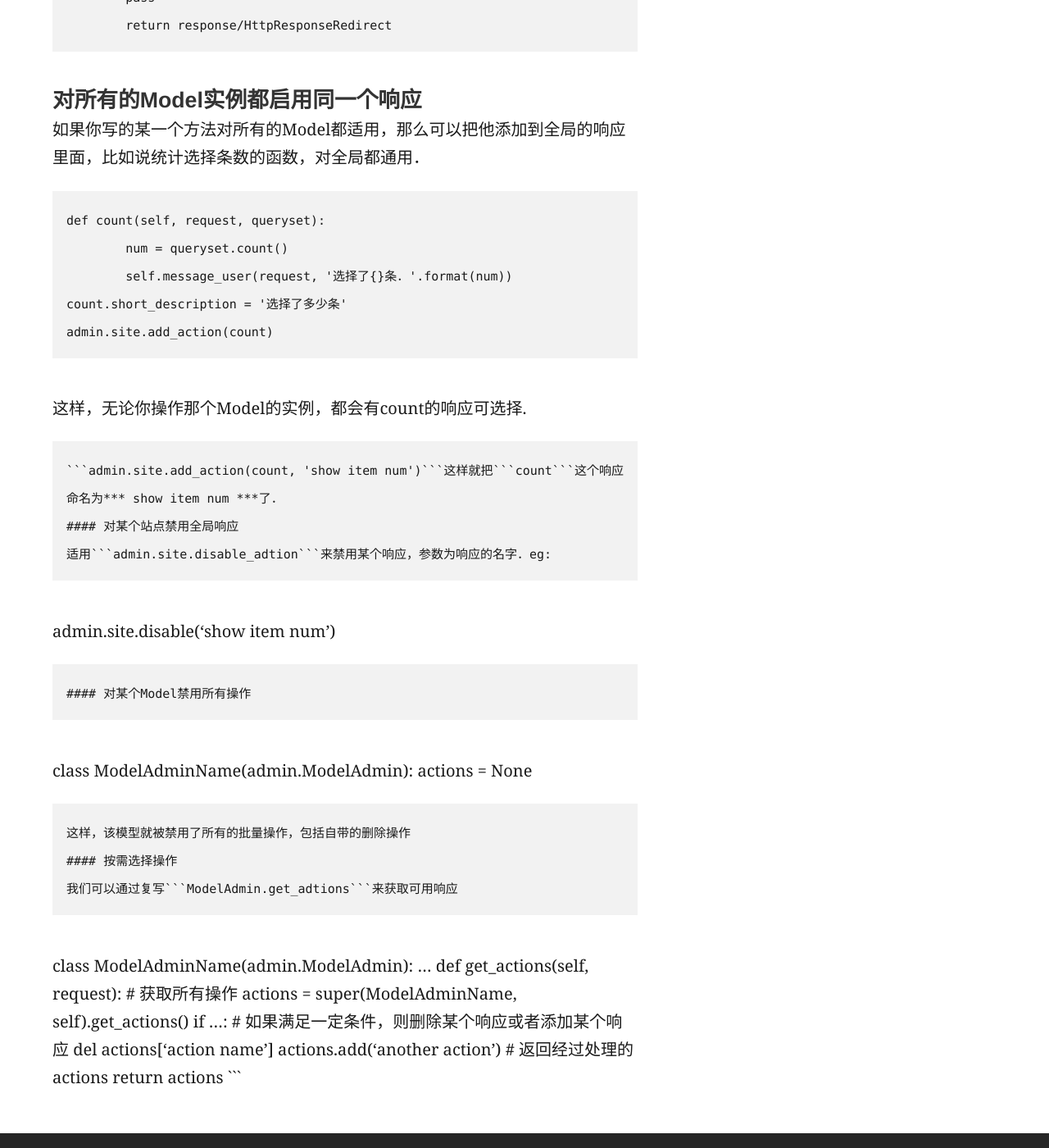
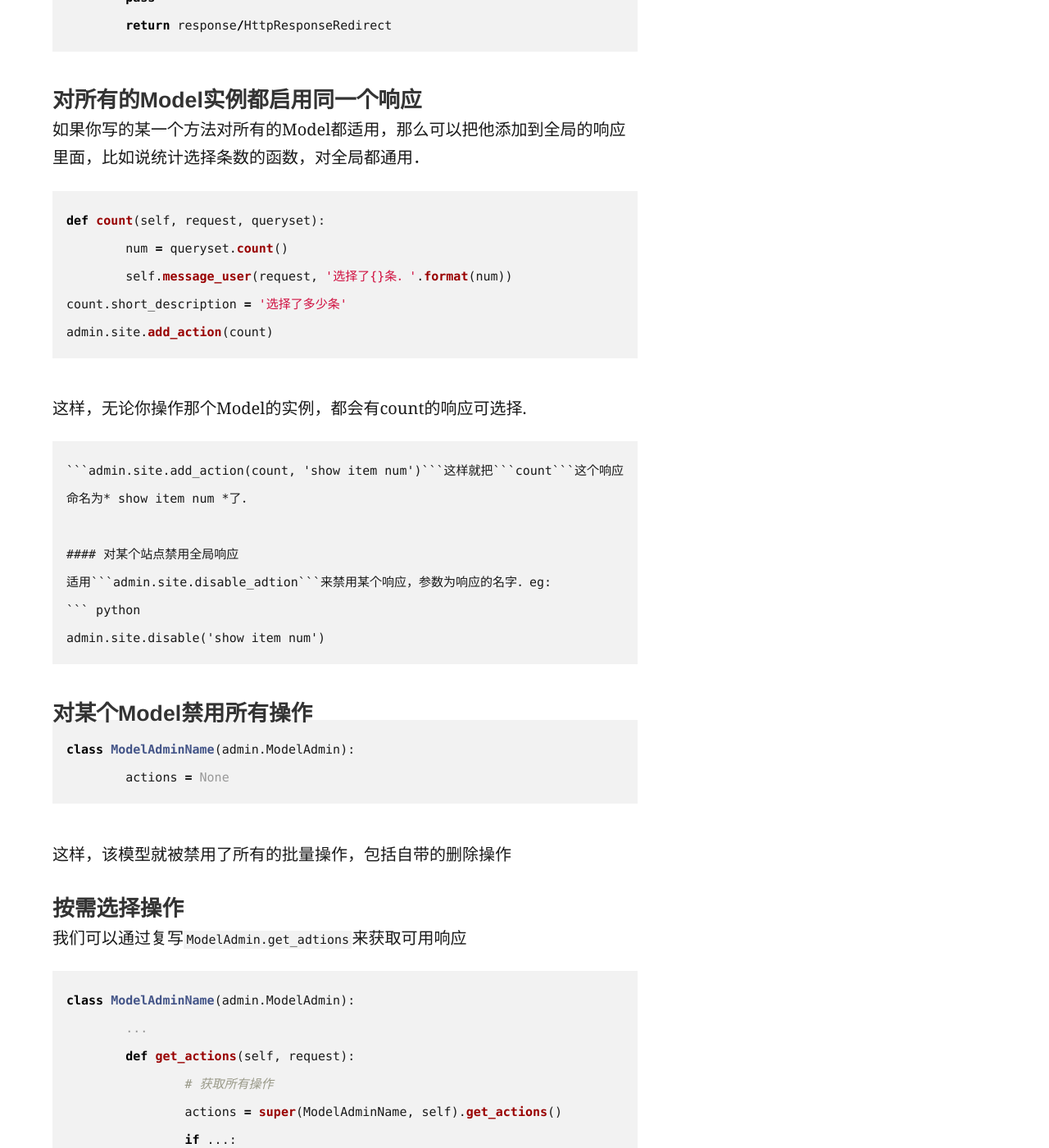
Before and after one commit to DrCBin/DrCBin.github.io, a Jekyll site: the page built from _posts/2017-03-12-django中ModelAdmin.action的用法总结.md, in a window 1280 px wide and 1400 px high, scrolled down 2134 px. Shown: the whole window at 82% size. Built offline with Jekyll 4.4.1, drawn with Linux system fonts in a browser that asks for light colours; comment, search, counter and statistics services are not loaded; some of the changed text lies outside the part shown.

Commit message:
2017.03.12-20:33

````diff
--- a/_posts/2017-03-12-django中ModelAdmin.action的用法总结.md
+++ b/_posts/2017-03-12-django中ModelAdmin.action的用法总结.md
@@ -5,7 +5,7 @@ excerpt: ModelAdmin.actions的用法总结
 ---
 
 [参考文档:django documentation](https://docs.djangoproject.com/en/1.10/ref/contrib/admin/actions/)
-```ModelAdmin.actions```的作用是提供一系列对Model实例批量处理的可用操作．举个简单例子，当要删除某个Model实例时，先选择实例，然后删除，当要删除一堆实例的时候，就会多选，然后删除．```ModelAdmin.actions```做的就是提供一系列类似于*** 删除 ***的方法．
+```ModelAdmin.actions```的作用是提供一系列对Model实例批量处理的可用操作．举个简单例子，当要删除某个Model实例时，先选择实例，然后删除，当要删除一堆实例的时候，就会多选，然后删除．```ModelAdmin.actions```做的就是提供一系列类似于* 删除 *的方法．
 
 #### 用法：
 
@@ -43,14 +43,14 @@ class ModelAdminName(admin.ModelAdmin):
 
 ```
 还可以改进，当处理完操作之后，向用户显示一个通知，告知用户处理的结果,可以使用```ModelAdmin.message_user()```来提供通知：
-```
+``` python
 # 编写处理的方法
 def do_something_for_seleted_items(self, request, queryset):
 	pass
 	self.message_user(request, 'something done,or some notice')
 ```
 或者当操作完成之后，返回给用户一个重定向或者响应:
-```
+``` python
 # 编写处理的方法
 def do_something_for_seleted_items(self, request, queryset):
 	pass
@@ -58,7 +58,7 @@ def do_something_for_seleted_items(self, request, queryset):
 ```
 #### 对所有的Model实例都启用同一个响应
 如果你写的某一个方法对所有的Model都适用，那么可以把他添加到全局的响应里面，比如说统计选择条数的函数，对全局都通用．
-```
+``` python
 def count(self, request, queryset):
 	num = queryset.count()
 	self.message_user(request, '选择了{}条．'.format(num))
@@ -67,21 +67,24 @@ admin.site.add_action(count)
 ```
 这样，无论你操作那个Model的实例，都会有count的响应可选择.
 ```admin.site.add_action```可以选择第二个参数，第二个参数的作用是给这个响应命名，这样以后可以方便的操作这个响应．
-```admin.site.add_action(count, 'show item num')```这样就把```count```这个响应命名为*** show item num ***了．
+```admin.site.add_action(count, 'show item num')```这样就把```count```这个响应命名为* show item num *了．
+
 #### 对某个站点禁用全局响应
 适用```admin.site.disable_adtion```来禁用某个响应，参数为响应的名字．eg:
-```
+``` python
 admin.site.disable('show item num')
 ```
+
 #### 对某个Model禁用所有操作
-```
+``` python
 class ModelAdminName(admin.ModelAdmin):
 	actions = None
 ```
 这样，该模型就被禁用了所有的批量操作，包括自带的删除操作
+
 #### 按需选择操作
 我们可以通过复写```ModelAdmin.get_adtions```来获取可用响应
-```
+``` python
 class ModelAdminName(admin.ModelAdmin):
 	...
 	def get_actions(self, request):
````
